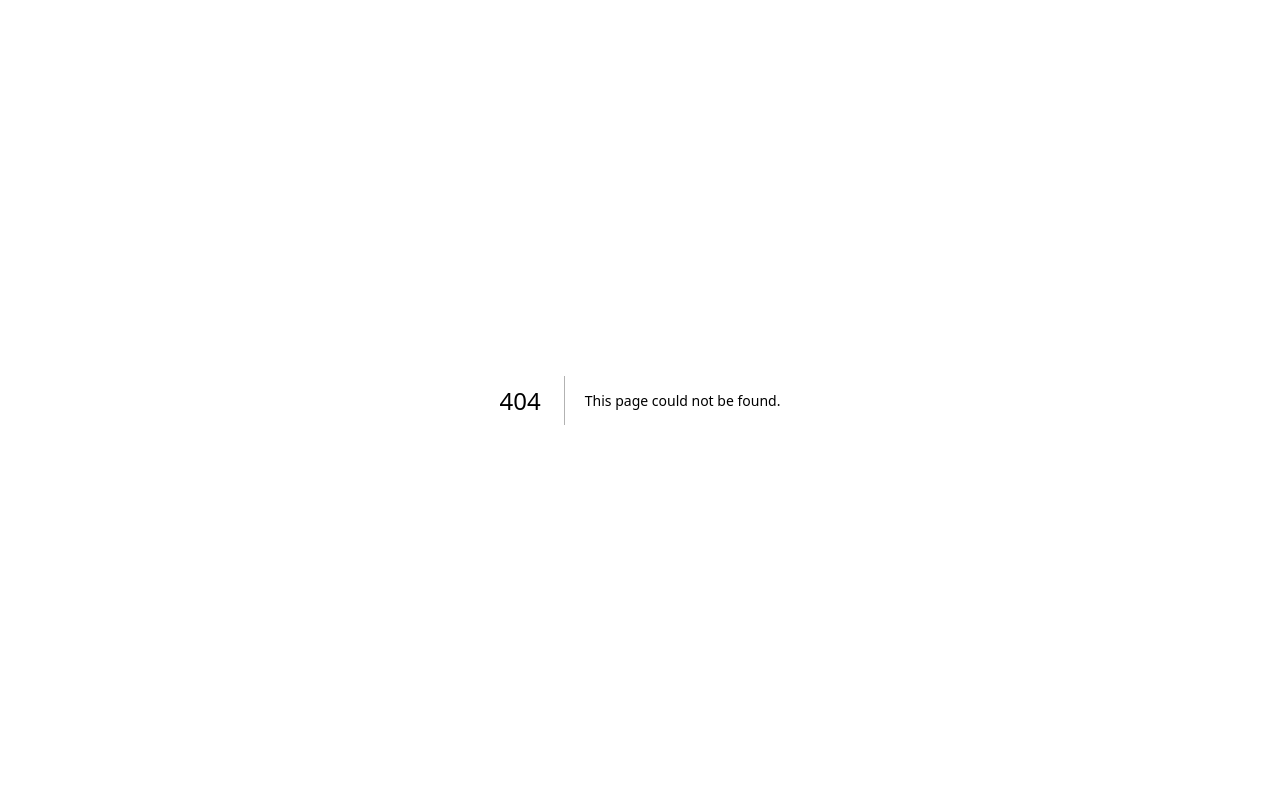
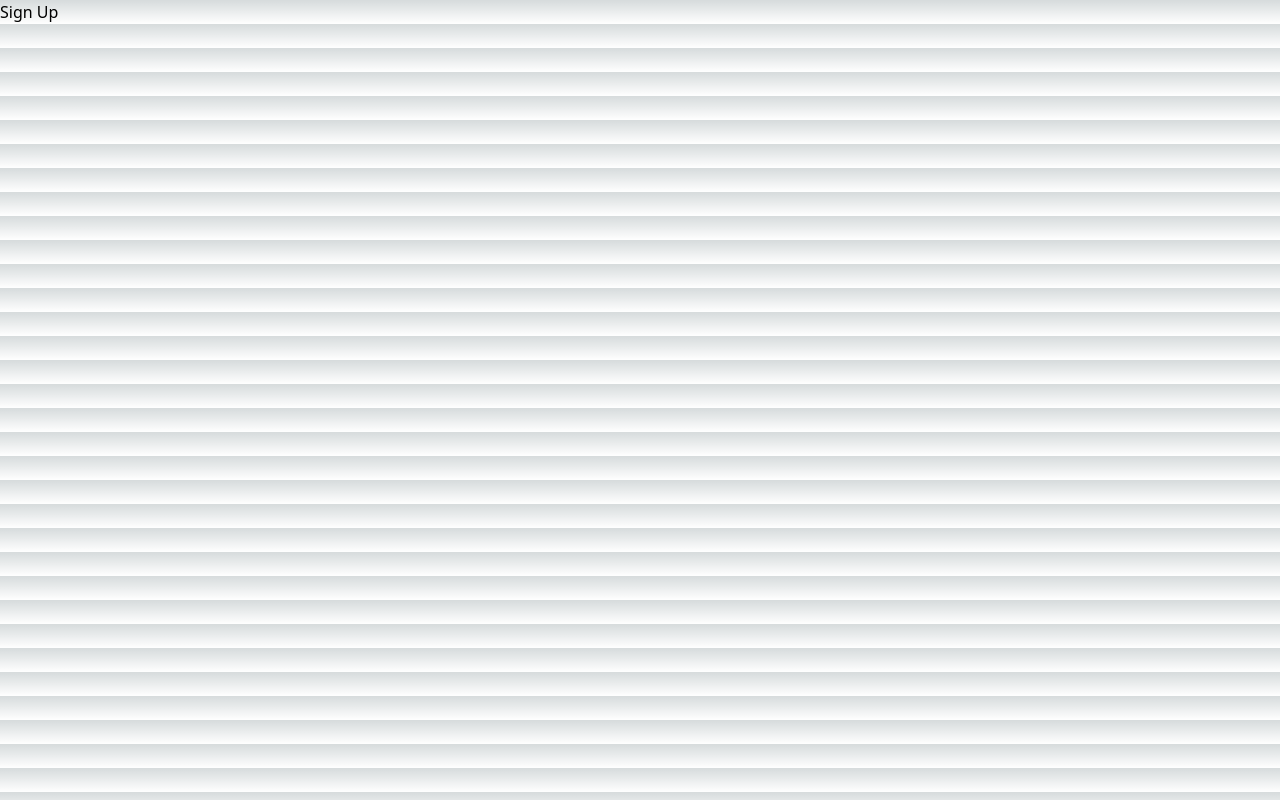
Before and after one commit to aysllanferreira/financeStars, a Next.js app in the folder client/: page /auth/SignUp in a window 1280 px wide. Before the commit this address had no page. Built offline with nearby package versions, Linux system fonts and the light colour scheme.

Commit message:
:sparkles: feat: SignUp Page created

```diff
--- /dev/null
+++ b/client/src/pages/auth/SignUp.tsx
@@ -0,0 +1,7 @@
+export default function SignUp() {
+  return(
+    <main>
+      <h1>Sign Up</h1>
+    </main>
+  )
+}
```
